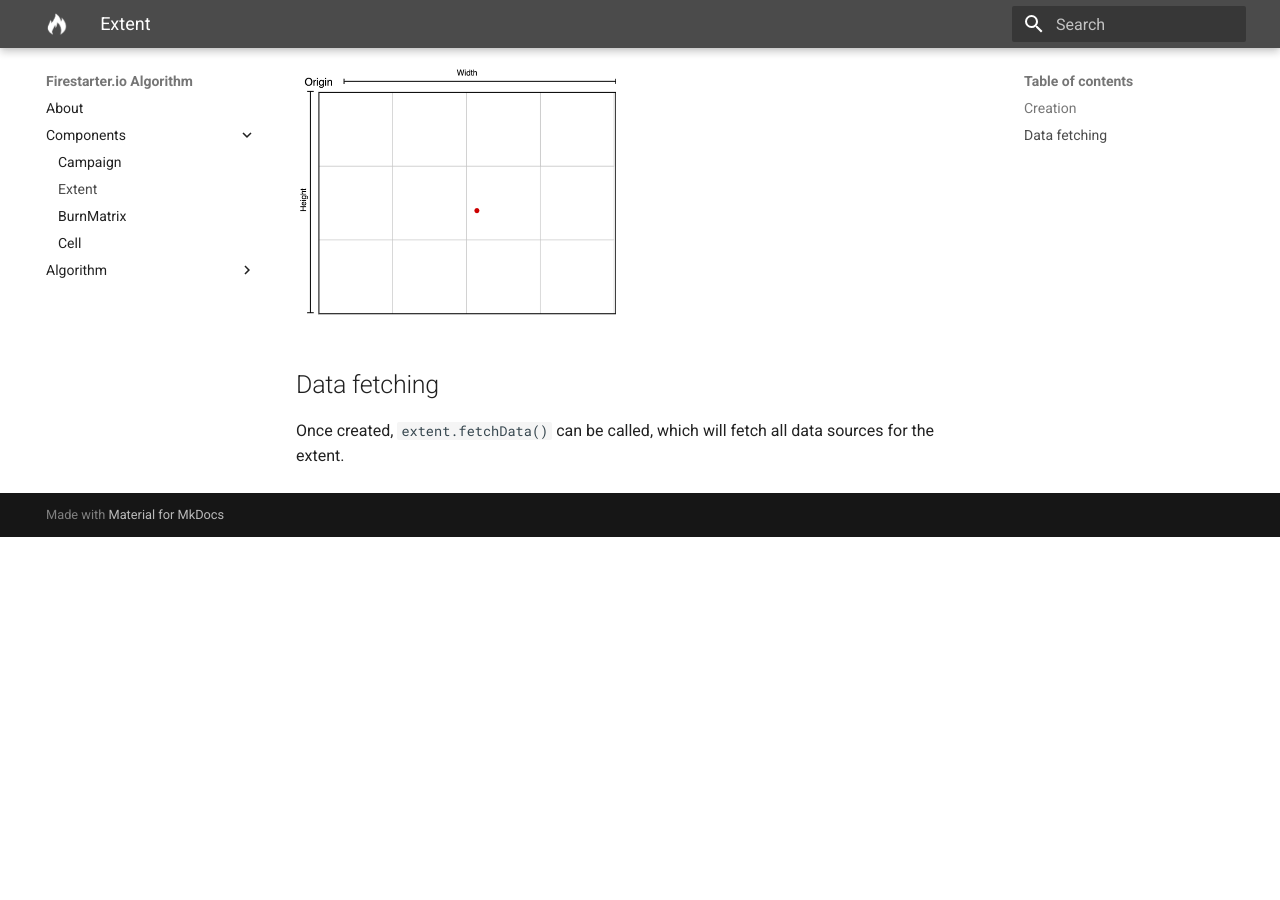
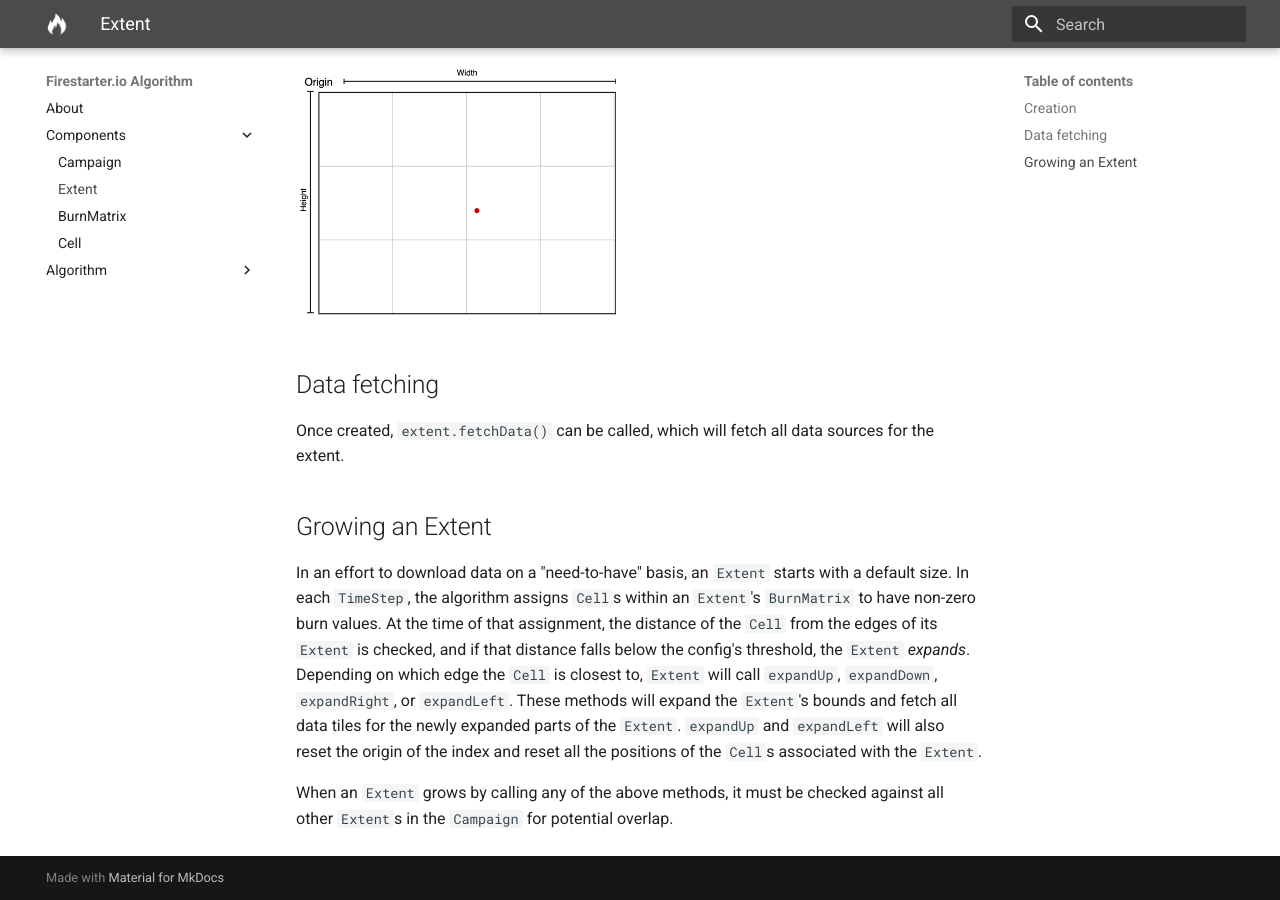
Before and after one commit to firestarter-io/node-algorithm, an MkDocs documentation site: the page built from docs/algorithm/extent/extent.md, in a window 1280 px wide and 900 px high, scrolled down 692 px. Built offline with MkDocs 1.6.1 and Material for MkDocs 9.7.7, drawn with Linux system fonts in a browser that asks for light colours; before the commit the page ends 1229 px from its top, so only the background shows below that.

Commit message:
Docs for Extent and BurnMatrix

```diff
--- a/docs/algorithm/extent/extent.md
+++ b/docs/algorithm/extent/extent.md
@@ -21,3 +21,9 @@ The extent's bounds are set as the bounds of the tiles that fit in the L.LatLngB
 ## Data fetching
 
 Once created, `extent.fetchData()` can be called, which will fetch all data sources for the extent.
+
+## Growing an Extent
+
+In an effort to download data on a "need-to-have" basis, an `Extent` starts with a default size. In each `TimeStep`, the algorithm assigns `Cell`s within an `Extent`'s `BurnMatrix` to have non-zero burn values. At the time of that assignment, the distance of the `Cell` from the edges of its `Extent` is checked, and if that distance falls below the config's threshold, the `Extent` _expands_. Depending on which edge the `Cell` is closest to, `Extent` will call `expandUp`, `expandDown`, `expandRight`, or `expandLeft`. These methods will expand the `Extent`'s bounds and fetch all data tiles for the newly expanded parts of the `Extent`. `expandUp` and `expandLeft` will also reset the origin of the index and reset all the positions of the `Cell`s associated with the `Extent`.
+
+When an `Extent` grows by calling any of the above methods, it must be checked against all other `Extent`s in the `Campaign` for potential overlap.
```
Also changed, not shown: docs/algorithm/burnmatrix.md (+1 -1 lines).
